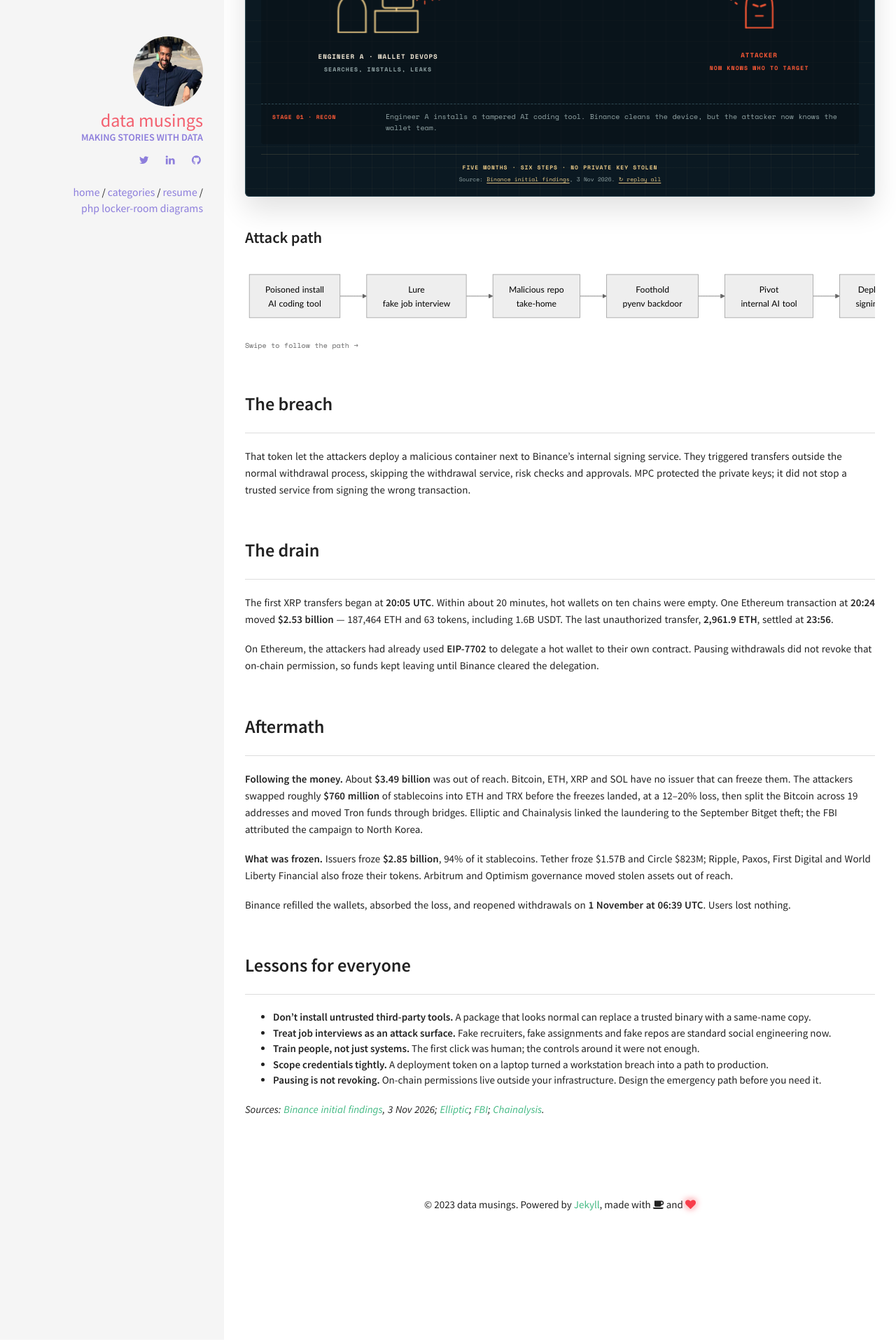
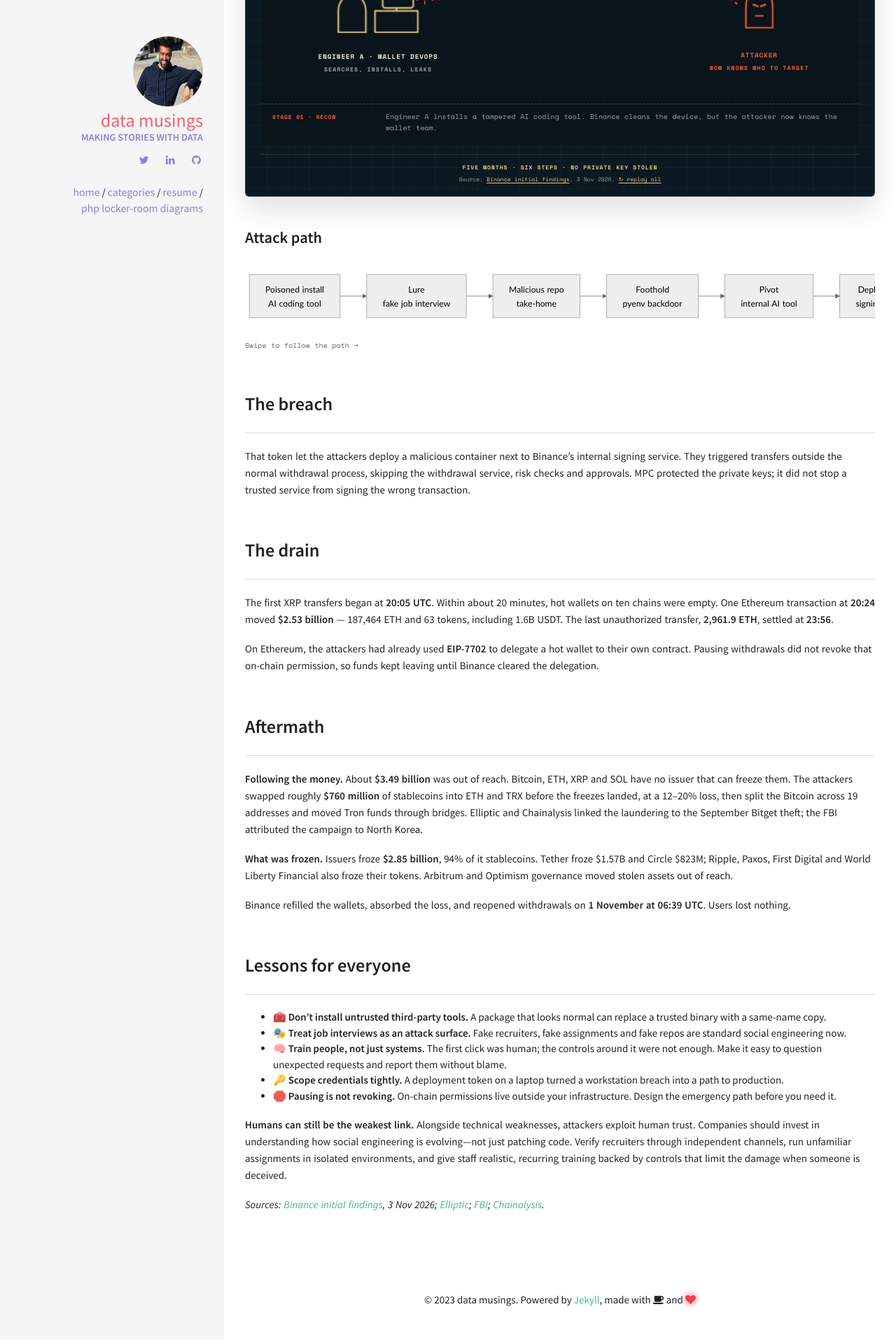
Before and after one commit to kunalkohli/kunalkohli.github.io, a Jekyll site: the page built from _posts/2026-11-07-binance-incident.md, in a window 1280 px wide. Shown: the part 1472-3392 px from the top of the page at 70% size. Built offline with Jekyll 4.4.1, drawn with Linux system fonts in a browser that asks for light colours.

Commit message:
Add illustrated security lessons and expand attack visuals

```diff
--- a/_includes/head.html
+++ b/_includes/head.html
@@ -48,8 +48,8 @@
   <link rel="preconnect" href="https://fonts.googleapis.com">
   <link rel="preconnect" href="https://fonts.gstatic.com" crossorigin>
   <link href="https://fonts.googleapis.com/css2?family=Space+Mono:wght@400;700&display=swap" rel="stylesheet">
-  <link rel="stylesheet" href="{{ site.url }}/css/binance-attack.css">
-  <script src="{{ site.url }}/js/binance-attack.js" defer></script>
+  <link rel="stylesheet" href="{{ site.url }}/css/binance-attack.css?v={{ site.time | date: '%s' }}">
+  <script src="{{ site.url }}/js/binance-attack.js?v={{ site.time | date: '%s' }}" defer></script>
   {% endif %}
 
   <link rel="canonical" href="{{ page.url | replace:'index.html','' | prepend: site.url }}">
--- a/_posts/2026-11-07-binance-incident.md
+++ b/_posts/2026-11-07-binance-incident.md
@@ -87,10 +87,12 @@ Binance refilled the wallets, absorbed the loss, and reopened withdrawals on **1
 
 ## Lessons for everyone
 
-- **Don't install untrusted third-party tools.** A package that looks normal can replace a trusted binary with a same-name copy.
-- **Treat job interviews as an attack surface.** Fake recruiters, fake assignments and fake repos are standard social engineering now.
-- **Train people, not just systems.** The first click was human; the controls around it were not enough.
-- **Scope credentials tightly.** A deployment token on a laptop turned a workstation breach into a path to production.
-- **Pausing is not revoking.** On-chain permissions live outside your infrastructure. Design the emergency path before you need it.
+- 🧰 **Don't install untrusted third-party tools.** A package that looks normal can replace a trusted binary with a same-name copy.
+- 🎭 **Treat job interviews as an attack surface.** Fake recruiters, fake assignments and fake repos are standard social engineering now.
+- 🧠 **Train people, not just systems.** The first click was human; the controls around it were not enough. Make it easy to question unexpected requests and report them without blame.
+- 🔑 **Scope credentials tightly.** A deployment token on a laptop turned a workstation breach into a path to production.
+- 🛑 **Pausing is not revoking.** On-chain permissions live outside your infrastructure. Design the emergency path before you need it.
+
+**Humans can still be the weakest link.** Alongside technical weaknesses, attackers exploit human trust. Companies should invest in understanding how social engineering is evolving—not just patching code. Verify recruiters through independent channels, run unfamiliar assignments in isolated environments, and give staff realistic, recurring training backed by controls that limit the damage when someone is deceived.
 
 *Sources: [Binance initial findings](https://www.binance.com/en/blog/community/3229153443759566763), 3 Nov 2026; [Elliptic](https://www.elliptic.co/blog); [FBI](https://www.fbi.gov/news/press-releases); [Chainalysis](https://www.chainalysis.com/blog).*
--- a/css/binance-attack.css
+++ b/css/binance-attack.css
@@ -11,6 +11,7 @@
   --attack-faint: #6b7c7c;
   position: relative;
   width: 100%;
+  max-width: none;
   min-width: 0;
   box-sizing: border-box;
   margin: 2em auto 2.2em;
@@ -312,7 +313,7 @@
 .attack-scene .scene-svg {
   display: block;
   width: 100%;
-  max-width: 960px;
+  max-width: 1200px;
   height: auto;
   margin: 0 auto;
   overflow: visible;
```
